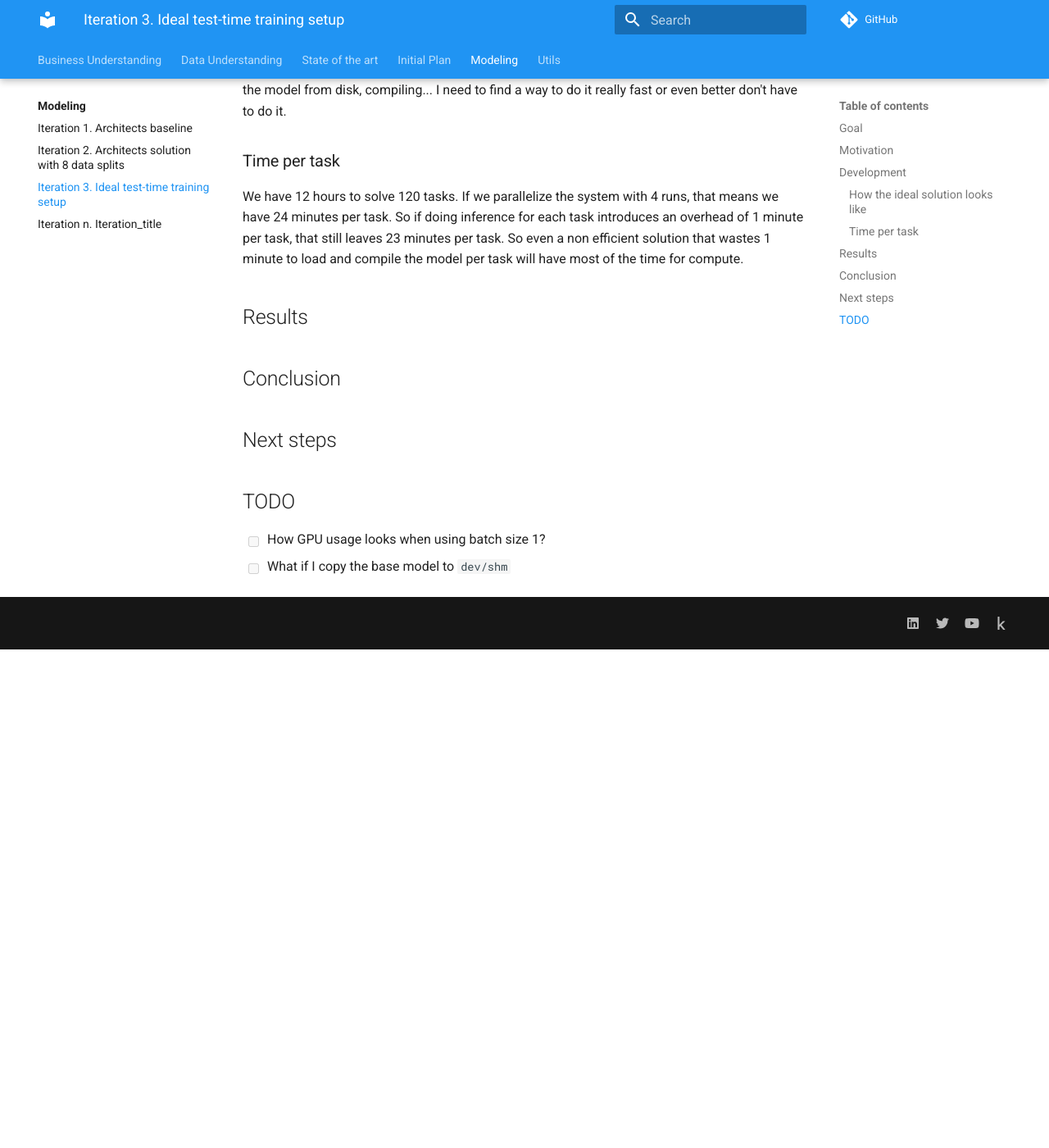
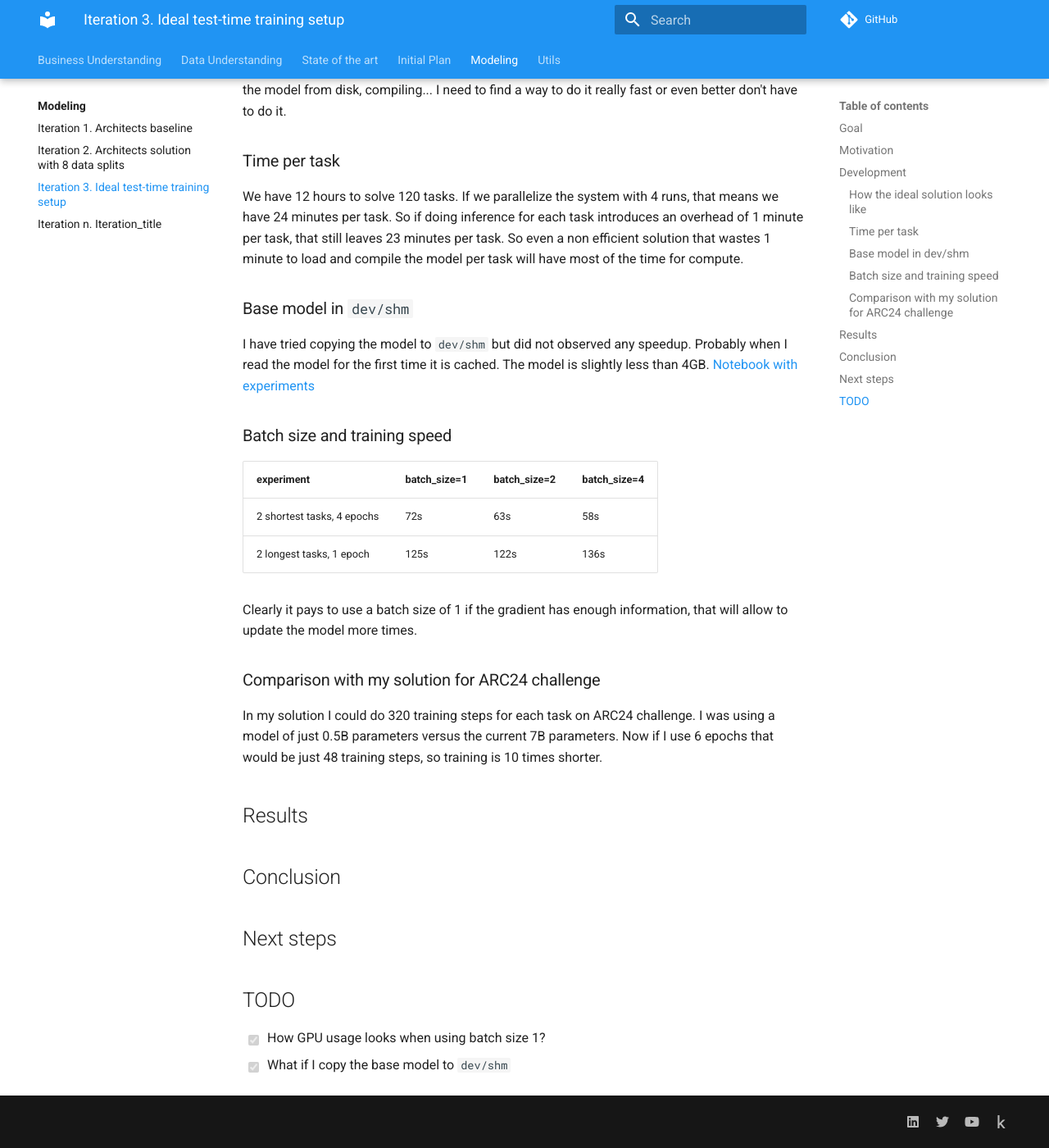
Before and after one commit to ironbar/arc25, an MkDocs documentation site: the page built from docs/modeling/Iteration_03_ideal_test_time_training.md, in a window 1280 px wide and 1400 px high, scrolled down 822 px. Shown: the whole window at 82% size. Built offline with MkDocs 1.6.1 and Material for MkDocs 9.7.7, drawn with Linux system fonts in a browser that asks for light colours; comment, search, counter and statistics services are not loaded; before the commit the page ends 1614 px from its top, so only the background shows below that.

Commit message:
updated documentation

```diff
--- a/docs/modeling/Iteration_03_ideal_test_time_training.md
+++ b/docs/modeling/Iteration_03_ideal_test_time_training.md
@@ -28,6 +28,24 @@ So if doing inference for each task introduces an overhead of 1 minute per task,
 So even a non efficient solution that wastes 1 minute to load and compile the model per task will have most of the time
 for compute.
 
+### Base model in `dev/shm`
+
+I have tried copying the model to `dev/shm` but did not observed any speedup. Probably when I read the model for the first
+time it is cached. The model is slightly less than 4GB. [Notebook with experiments](https://www.kaggle.com/code/ironbar/the-architects-debug)
+
+### Batch size and training speed
+
+| experiment                 | batch_size=1 | batch_size=2 | batch_size=4 |
+|----------------------------|--------------|--------------|--------------|
+| 2 shortest tasks, 4 epochs | 72s          | 63s          | 58s          |
+| 2 longest tasks, 1 epoch   | 125s         | 122s         | 136s         |
+
+Clearly it pays to use a batch size of 1 if the gradient has enough information, that will allow to update the model more times.
+
+### Comparison with my solution for ARC24 challenge
+
+In my solution I could do 320 training steps for each task on ARC24 challenge. I was using a model of just 0.5B parameters versus the current 7B parameters. Now if I use 6 epochs that would be just 48 training steps, so training is 10 times shorter.
+
 ## Results
 
 ## Conclusion
@@ -36,5 +54,5 @@ for compute.
 
 ## TODO
 
-- [ ] How GPU usage looks when using batch size 1?
-- [ ] What if I copy the base model to `dev/shm`
+- [x] How GPU usage looks when using batch size 1?
+- [x] What if I copy the base model to `dev/shm`
```
